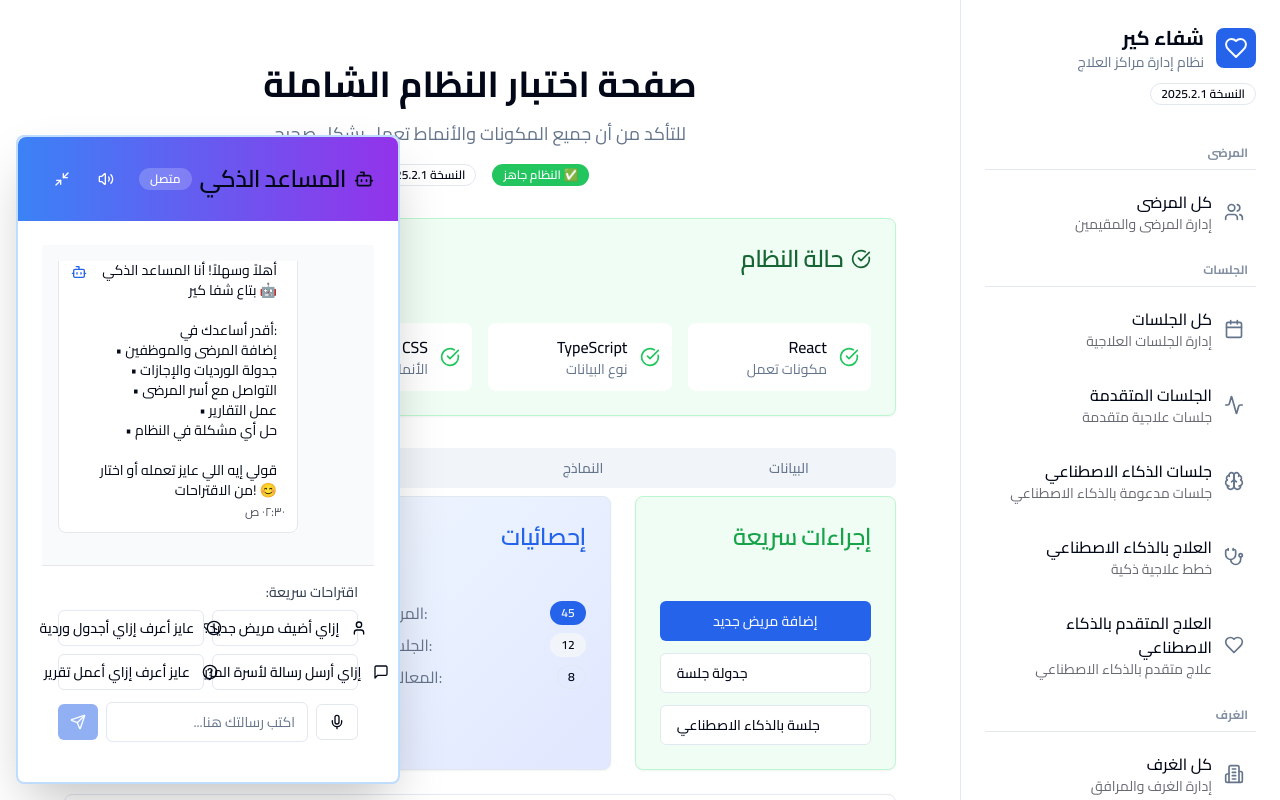
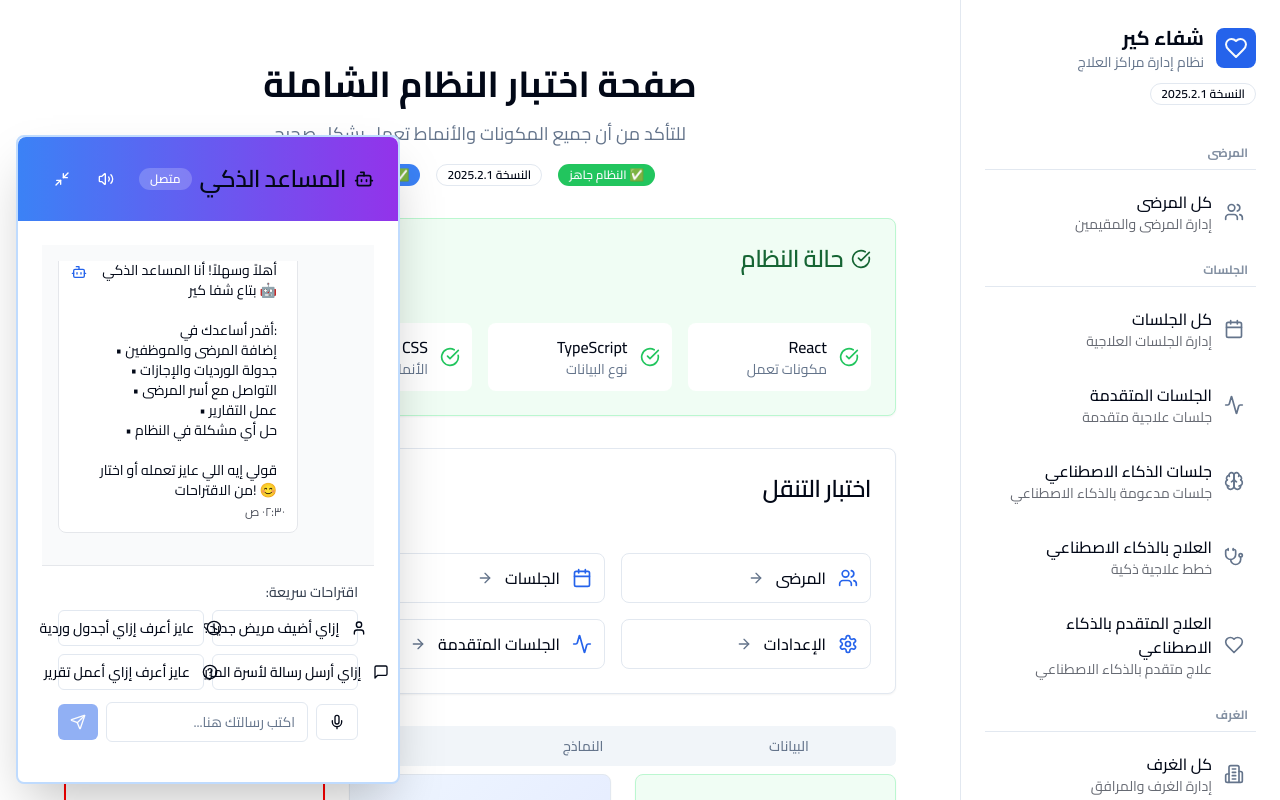
Before and after one commit to djharga/shifa-care-ai-insights-82-main, a React (Vite) app: page /test in a window 1280 px wide. Shown: the top 800 px of the page. Built offline with nearby package versions, Linux system fonts and the light colour scheme.

Commit message:
تحسين صفحة الاختبار وإضافة اختبارات للتوجيه

```diff
--- a/src/pages/TestPage.tsx
+++ b/src/pages/TestPage.tsx
@@ -1,4 +1,4 @@
-import React, { useState } from 'react';
+import React, { useState, useEffect } from 'react';
 import { Card, CardContent, CardHeader, CardTitle } from '@/components/ui/card';
 import { Button } from '@/components/ui/button';
 import { Badge } from '@/components/ui/badge';
@@ -21,8 +21,10 @@ import {
   TrendingUp
 } from 'lucide-react';
 import { Dialog, DialogTrigger, DialogContent, DialogHeader, DialogTitle } from '@/components/ui/dialog';
+import { useToast } from '@/hooks/use-toast';
 
 const TestPage = () => {
+  const { toast } = useToast();
   const [patients, setPatients] = useState<Array<{name: string}>>([]);
   const [showAddPatient, setShowAddPatient] = useState(false);
   const [newPatient, setNewPatient] = useState({ name: '' });
@@ -30,6 +32,17 @@ const TestPage = () => {
   const [newSession, setNewSession] = useState({ title: '' });
   const [showAISession, setShowAISession] = useState(false);
   const [newAISession, setNewAISession] = useState({ topic: '' });
+  const [pageLoaded, setPageLoaded] = useState(false);
+
+  // اختبار تحميل الصفحة
+  useEffect(() => {
+    console.log('TestPage component loaded successfully');
+    setPageLoaded(true);
+    toast({
+      title: "تم تحميل صفحة الاختبار",
+      description: "صفحة الاختبار تعمل بشكل صحيح",
+    });
+  }, [toast]);
 
   return (
     <div className="min-h-screen bg-background p-8" dir="rtl">
@@ -50,6 +63,11 @@ const TestPage = () => {
             <Badge variant="outline">
               النسخة 2025.2.1
             </Badge>
+            {pageLoaded && (
+              <Badge variant="secondary" className="bg-blue-500">
+                ✅ الصفحة محملة
+              </Badge>
+            )}
           </div>
         </div>
 
@@ -91,6 +109,34 @@ const TestPage = () => {
                   <div className="text-sm text-muted-foreground">العربية</div>
                 </div>
               </div>
+            </div>
+          </CardContent>
+        </Card>
+
+        {/* Navigation Test */}
+        <Card>
+          <CardHeader>
+            <CardTitle>اختبار التنقل</CardTitle>
+          </CardHeader>
+          <CardContent>
+            <div className="grid grid-cols-1 md:grid-cols-2 lg:grid-cols-3 gap-4">
+              {[
+                { icon: Users, title: 'المرضى', href: '/patients' },
+                { icon: Calendar, title: 'الجلسات', href: '/sessions' },
+                { icon: Brain, title: 'الذكاء الاصطناعي', href: '/ai-sessions' },
+                { icon: Settings, title: 'الإعدادات', href: '/admin' },
+                { icon: Activity, title: 'الجلسات المتقدمة', href: '/advanced-sessions' },
+                { icon: DollarSign, title: 'المالية', href: '/finance' }
+              ].map((item, index) => {
+                const Icon = item.icon;
+                return (
+                  <div key={index} className="flex items-center space-x-3 space-x-reverse p-3 border rounded-lg hover:bg-muted cursor-pointer">
+                    <Icon className="h-5 w-5 text-primary" />
+                    <span className="font-medium">{item.title}</span>
+                    <ArrowRight className="h-4 w-4 text-muted-foreground mr-auto" />
+                  </div>
+                );
+              })}
             </div>
           </CardContent>
         </Card>
@@ -199,7 +245,6 @@ const TestPage = () => {
                   </div>
                 </CardContent>
               </Card>
-
             </div>
 
             {/* Alerts Test */}
@@ -357,7 +402,7 @@ const TestPage = () => {
                     </div>
                     <div>
                       <p className="text-sm text-muted-foreground">معدل النجاح</p>
-                      <p className="text-2xl font-bold">85%</p>
+                      <p className="text-2xl font-bold">92%</p>
                     </div>
                   </div>
                 </CardContent>
```
